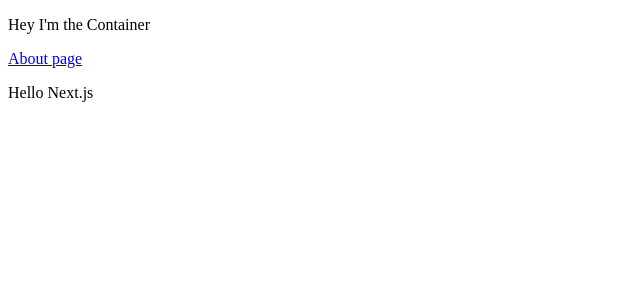
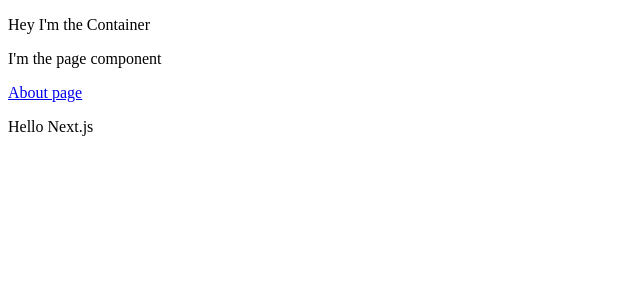
Before and after one commit to saylerb/graphql-shop, a Next.js app: page / in a window 1280 px wide. Shown: the top 300 px of the page, without its empty margins (0-640 px from the left). Built offline with nearby package versions, Linux system fonts and the light colour scheme.

Commit message:
page component wraps all other components

```diff
--- /dev/null
+++ b/components/Page.js
@@ -0,0 +1,14 @@
+import React, { Component } from "react";
+
+class Page extends Component {
+  render() {
+    return (
+      <div>
+        <p>I'm the page component</p>
+        {this.props.children}
+      </div>
+    );
+  }
+}
+
+export default Page;
--- a/pages/_app.js
+++ b/pages/_app.js
@@ -1,5 +1,6 @@
 import React from "react";
 import App, { Container } from "next/app";
+import Page from "../components/Page";
 
 class MyApp extends App {
   render() {
@@ -8,7 +9,9 @@ class MyApp extends App {
     return (
       <Container>
         <p>Hey I'm the Container</p>
-        <Component />
+        <Page>
+          <Component />
+        </Page>
       </Container>
     );
   }
```
